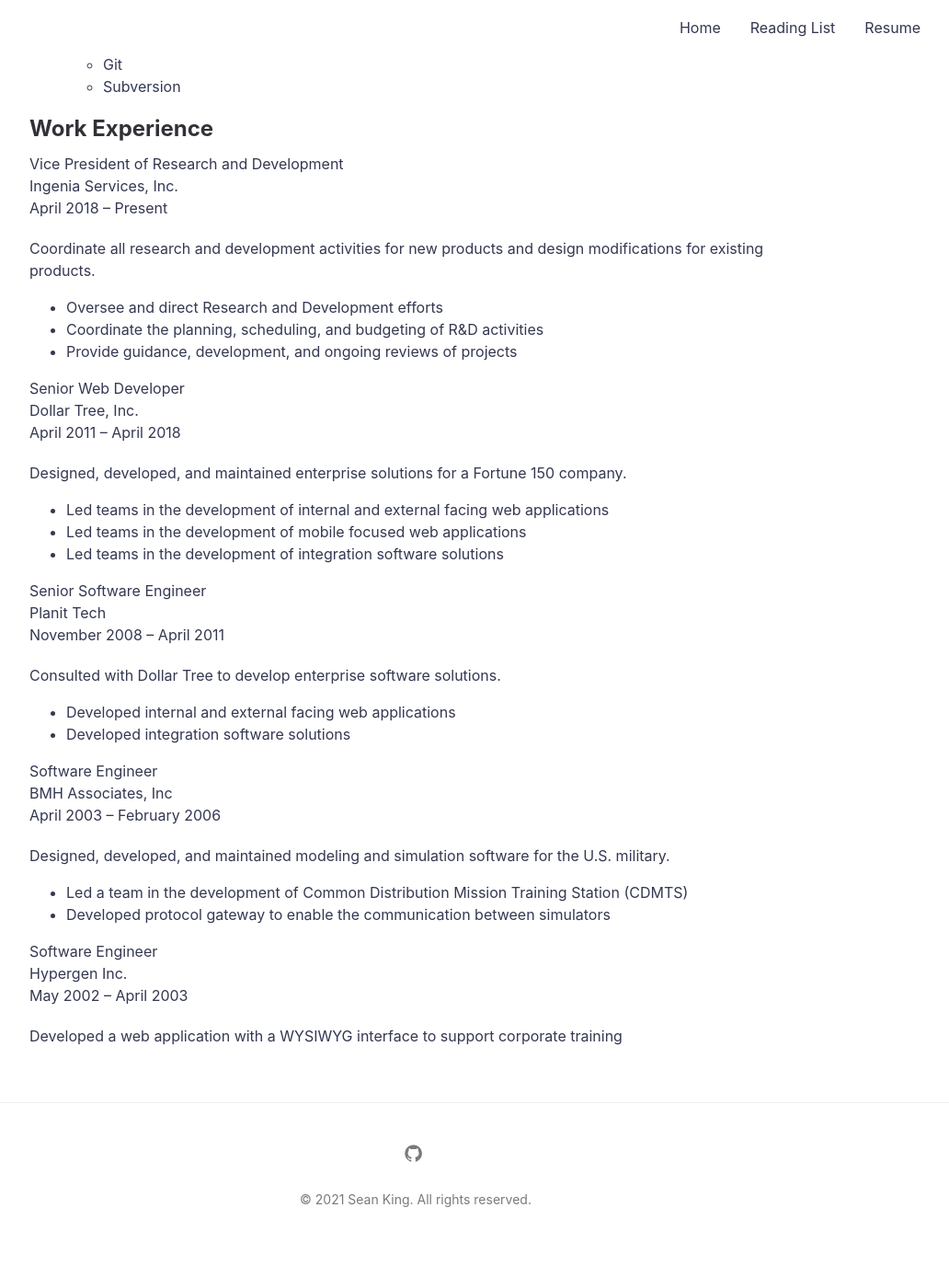
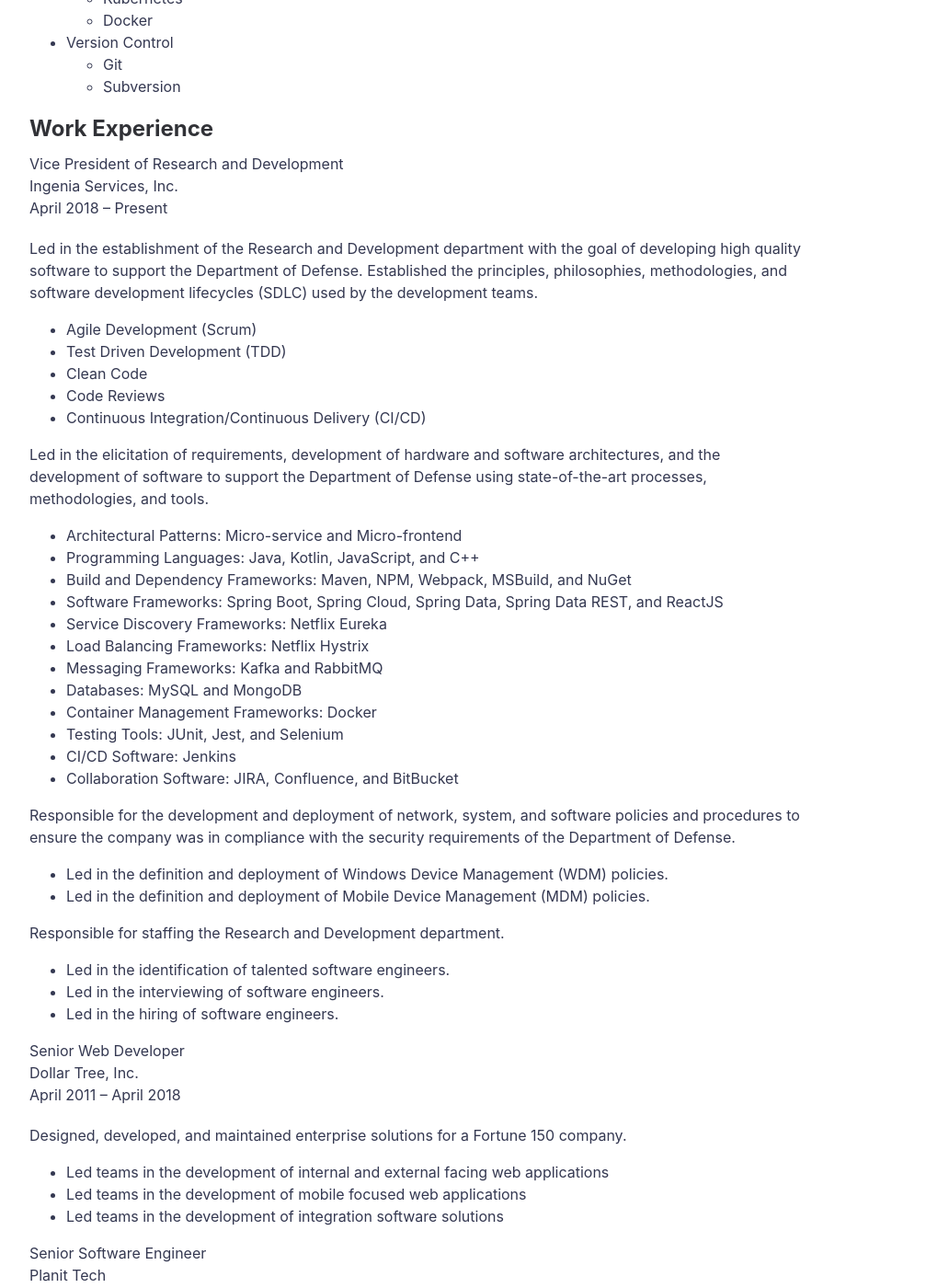
Before and after one commit to seanking/seanking.github.io, a Jekyll site: the page built from resume.html, in a window 1280 px wide and 1400 px high, scrolled down 914 px. Shown: the whole window at 92% size, without its empty margins (188-1220 px from the left). Built offline with Jekyll 4.4.1, drawn with Linux system fonts in a browser that asks for light colours; before the commit the page ends 2273 px from its top, so only the background shows below that.

Commit message:
Update Resume with Ingenia Experience

```diff
--- a/resume.html
+++ b/resume.html
@@ -67,12 +67,47 @@
         April 2018 – Present</br>
     </p>
 
-	Coordinate all research and development activities for new products and design modifications for existing products.
+    Led in the establishment of the Research and Development department with the goal of developing high quality software to support the Department of Defense. Established  the principles, philosophies, methodologies, and software development lifecycles (SDLC) used by the development teams.
+
     <ul>
-        <li>Oversee and direct Research and Development efforts</li>
-        <li>Coordinate the planning, scheduling, and budgeting of R&D activities</li>
-        <li>Provide guidance, development, and ongoing reviews of projects</li>
+        <li>Agile Development (Scrum)</li>
+        <li>Test Driven Development (TDD)</li>
+        <li>Clean Code</li>
+        <li>Code Reviews</li>
+        <li>Continuous Integration/Continuous Delivery (CI/CD)</li>
     </ul>
+
+    Led in the elicitation of requirements, development of hardware and software architectures, and the development of software to support the Department of Defense using state-of-the-art processes, methodologies, and tools.
+
+    <ul>
+        <li>Architectural Patterns: Micro-service and Micro-frontend</li>
+        <li>Programming Languages: Java, Kotlin, JavaScript, and C++</li>
+        <li>Build and Dependency Frameworks: Maven, NPM, Webpack, MSBuild, and NuGet</li>
+        <li>Software Frameworks: Spring Boot, Spring Cloud, Spring Data, Spring Data REST, and ReactJS</li>
+        <li>Service Discovery Frameworks: Netflix Eureka</li>
+        <li>Load Balancing Frameworks: Netflix Hystrix</li>
+        <li>Messaging Frameworks: Kafka and RabbitMQ</li>
+        <li>Databases: MySQL and MongoDB</li>
+        <li>Container Management Frameworks: Docker</li>
+        <li>Testing Tools: JUnit, Jest, and Selenium</li>
+        <li>CI/CD Software: Jenkins</li>
+        <li>Collaboration Software: JIRA, Confluence, and BitBucket</li>
+    </ul>
+
+    Responsible for the development and deployment of network, system, and software policies and procedures to ensure the company was in compliance with the security requirements of the Department of Defense.
+
+    <ul>
+        <li>Led in the definition and deployment of Windows Device Management (WDM) policies.</li>
+        <li>Led in the definition and deployment of Mobile Device Management (MDM) policies.</li>
+    </ul>
+
+    Responsible for staffing the Research and Development department.
+    <ul>
+        <li>Led in the identification of talented software engineers.</li>
+        <li>Led in the interviewing of software engineers.</li>
+        <li>Led in the hiring of software engineers.</li>
+    </ul>
+
 
     <p>
         Senior Web Developer</br>
```
